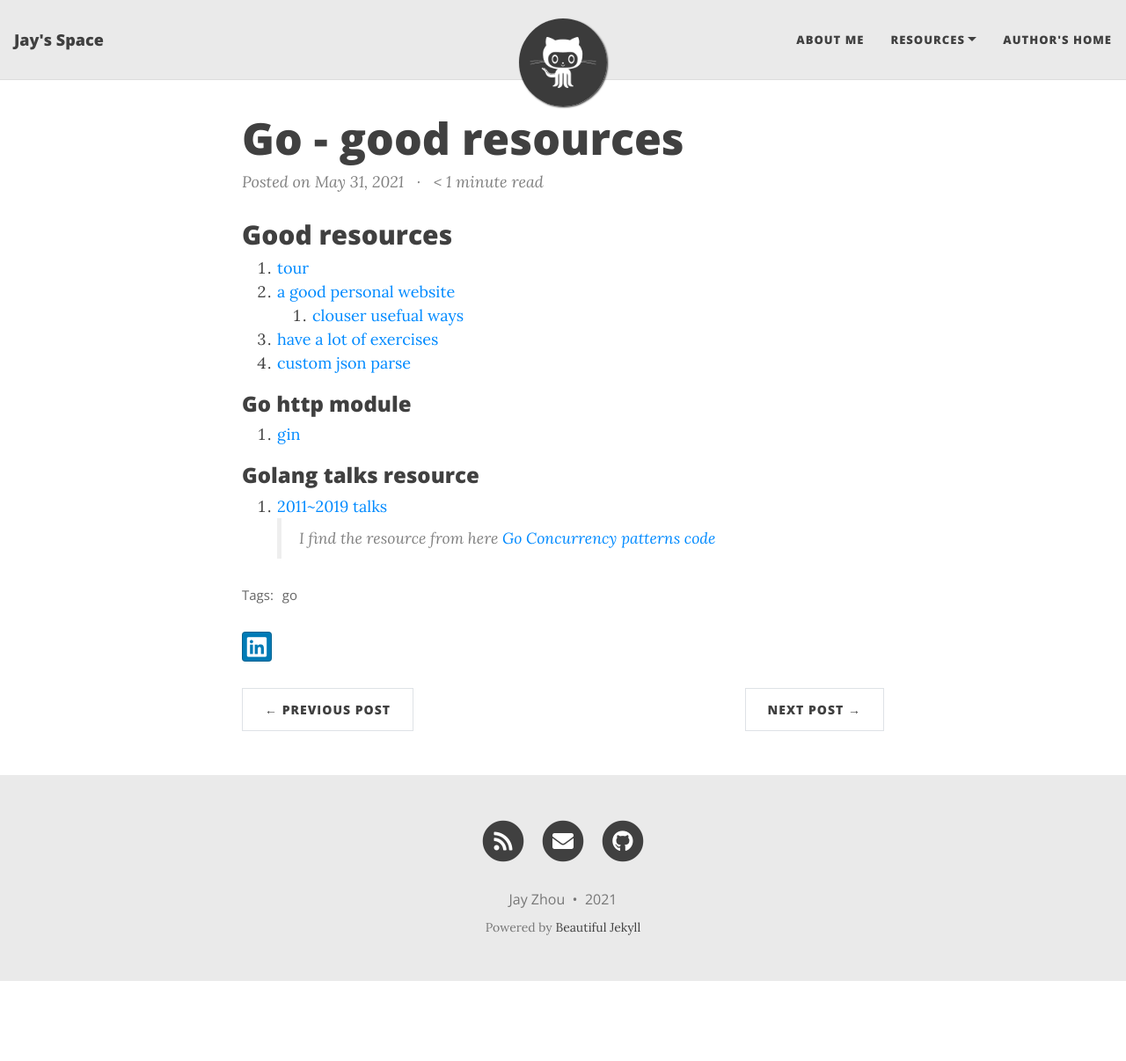
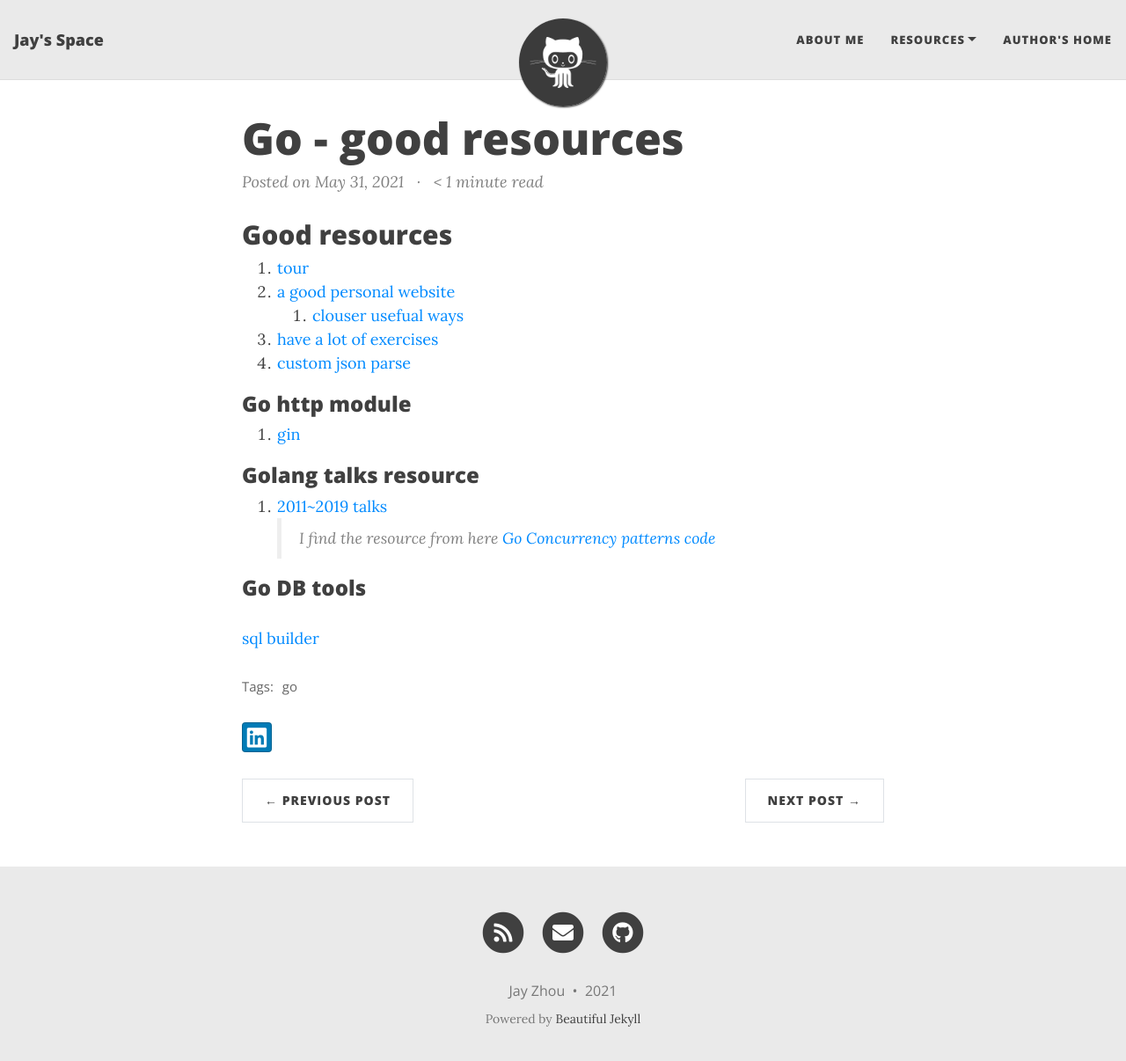
Before and after one commit to jayzhou215/jayzhou215.github.io, a Jekyll site: the page built from _posts/2021-05-31-resources.md, in a window 1280 px wide and 1219 px high. Shown: the top 1206 px of the window at 88% size. Built offline with Jekyll 4.4.1, drawn with Linux system fonts in a browser that asks for light colours; nearby versions of some CDN libraries.

Commit message:
add db tool sql builder

```diff
--- a/_posts/2021-05-31-resources.md
+++ b/_posts/2021-05-31-resources.md
@@ -19,3 +19,6 @@ comments: true
 ### Golang talks resource
 1. [2011~2019 talks](https://talks.golang.org/)
     > I find the resource from here [Go Concurrency patterns code](https://github.com/adityamenon/Google-IO_2012_Go-Concurrency-Patterns)
+
+### Go DB tools
+[sql builder](https://github.com/huandu/go-sqlbuilder)
```
